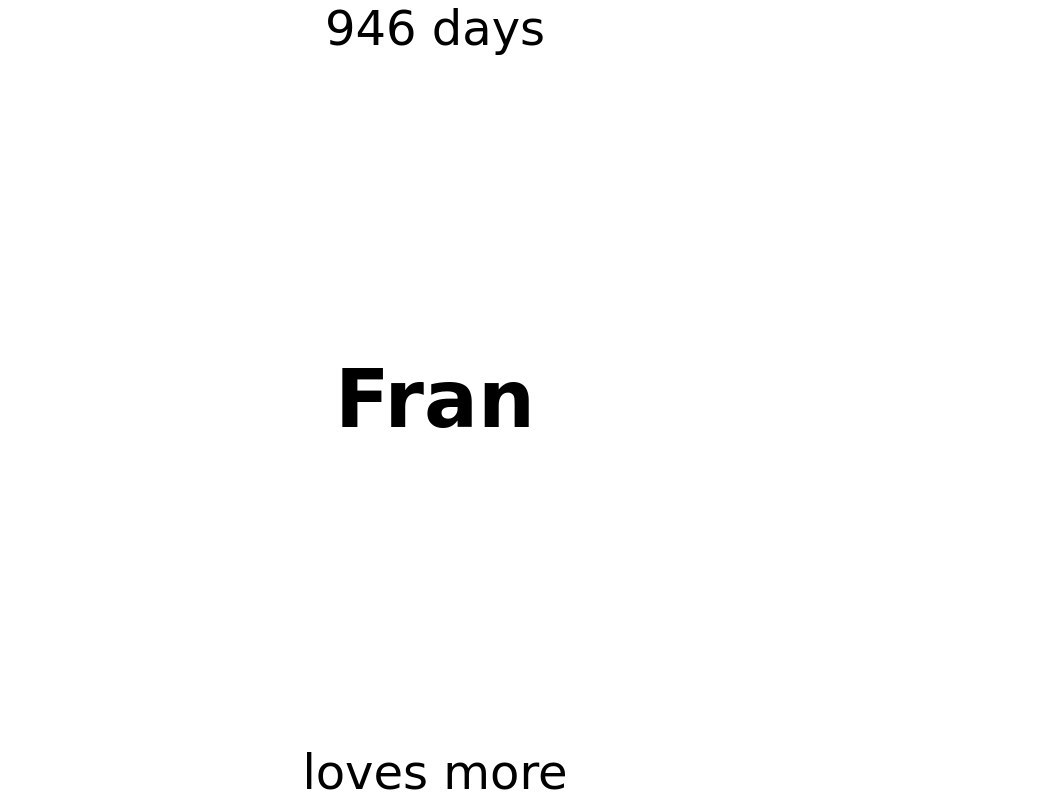
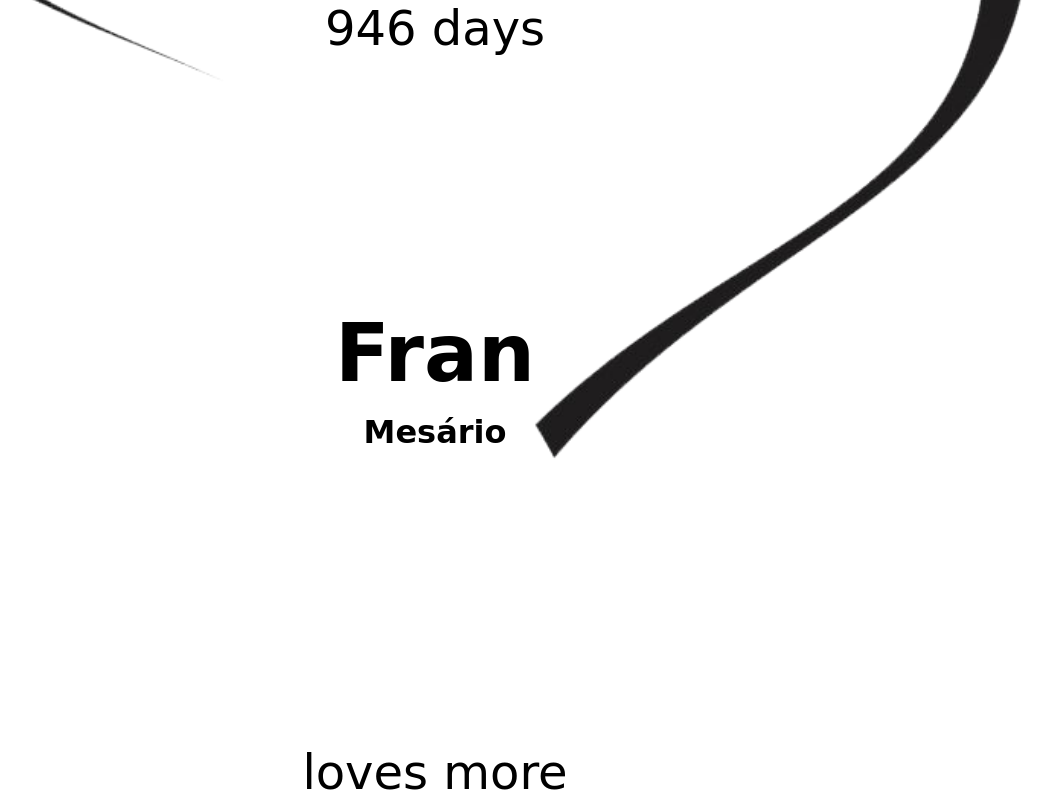
Before and after one commit to joaodacolsoares/who-loves-more, a plain HTML site: page index.html in a window 1280 px wide. Shown: the whole page, without its empty margins (205-1257 px from the left). Drawn offline with Linux system fonts and the light colour scheme; a web font is replaced by a local one.

Commit message:
Add new feature

```diff
--- a/index.html
+++ b/index.html
@@ -14,6 +14,10 @@
   <div class="home">
     <h2 class="time" id="time-together"></h2>
     <h1 class="title" id="person-who-loves-more"></h1>
+    <div class="start-day-container" id="start-day-container">
+      <img src="images/Heart.png" class="heart-image">
+      <h2 class="start-day">Mesário</h2>
+    </div>
     <h2 class="loves-more">loves more</h2>
   </div>
 </body>
--- a/main.js
+++ b/main.js
@@ -17,6 +17,13 @@ function getDaysTogether() {
   return diffDays;
 }
 
+function checkIfWeAreInTheStartDay() {
+  const today = new Date();
+  if(today.getUTCDate() != '27') {
+    document.getElementById('start-day-container').style.display = 'none';
+  }
+}
+
 function setWhoLovesMore() {
   const titleId = 'person-who-loves-more'
   document.getElementById(titleId).innerHTML = getOurInformation();
@@ -30,6 +37,7 @@ function setTimeTogether() {
 function bootstrap() {
   setWhoLovesMore()
   setTimeTogether()
+  checkIfWeAreInTheStartDay();
 
   if ('serviceWorker' in navigator) {
     window.addEventListener('load', () => {
--- a/style.css
+++ b/style.css
@@ -31,6 +31,24 @@ body {
   line-height: 0.8;
 }
 
+.start-day-container {
+  width: 100%;
+  display: flex;
+  align-items: center;
+  justify-content: column;
+  flex-direction: column;
+}
+
+.start-day {
+  font-size: 2rem;
+}
+
+.heart-image {
+  width: 100%;
+  bottom: 35%;
+  position: absolute;
+}
+
 .loves-more {
   font-size: 3rem;
   font-weight: 500;
```
Also changed, not shown: images/Heart.png (added).
